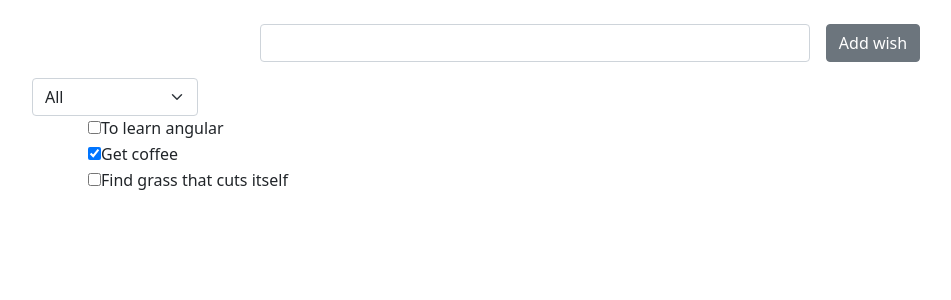
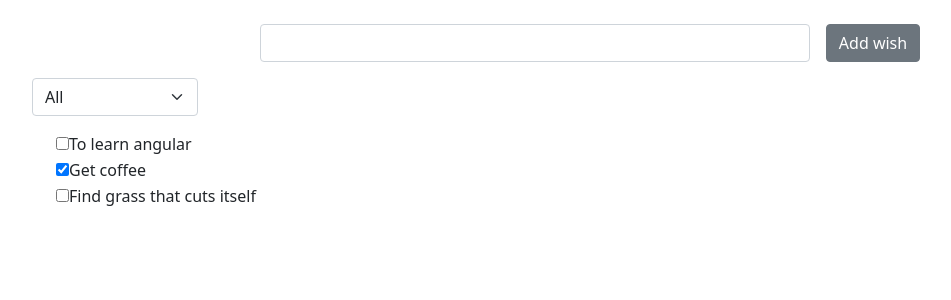
Before and after one commit to Leid04/wishlist, an Angular app: page / in a window 1280 px wide. Shown: the top 300 px of the page, without its empty margins (50-1001 px from the left). Built offline with nearby package versions, Linux system fonts and the light colour scheme.

Commit message:
new component and @input

```diff
--- a/src/app/app.component.html
+++ b/src/app/app.component.html
@@ -15,32 +15,14 @@
   </form>
   <div class="row mt-3">
     <div class="col-sm-2">
-      <select [(ngModel)]="listFilter" (ngModelChange)="filterChanged($event)" class="form-select">
+      <select [(ngModel)]="listFilter" class="form-select">
         <option value="0">All</option>
         <option value="1">Unfulfilled</option>
         <option value="2">Fulfiled</option>
       </select>
     </div>
   </div>
-  @if (visibleItems.length !== 0) {
-    <ul class="wish-list">
-      @for (item of visibleItems; track item.wishId; let idx = $index) {
-        <li>
-          <div class="form-check">
-              <label class="form-ckeck-label">
-                <input
-                  type="checkbox"
-                  class="checkbox"
-                  [checked] = "item.isComplete"
-                  [attr.data-index] = idx
-                  (click)="toggleItem(item)"
-                >{{item.wishText}}
-              </label>
-          </div>
-        </li>
-      }
-    </ul>
-  }@else {
-    <p>No items in the cart.</p>
-  }
+  <div class="row mt-3">
+    <wish-list [wishes]="visibleItems" />
+  </div>
 </div>
--- a/src/app/app.component.ts
+++ b/src/app/app.component.ts
@@ -2,11 +2,17 @@ import { Component } from '@angular/core';
 import { FormsModule} from '@angular/forms';
 import { RouterOutlet } from '@angular/router';
 import { WishItem } from '../shared/models/WishItem';
+import { WishListComponent } from './wish-list/wish-list.component';
 
+const filters = [
+  (item: WishItem) => item,
+  (item: WishItem) => !item.isComplete,
+  (item: WishItem) => item.isComplete,
+]
 @Component({
   selector: 'app-root',
   standalone: true,
-  imports: [RouterOutlet, FormsModule],
+  imports: [RouterOutlet, FormsModule, WishListComponent],
   templateUrl: './app.component.html',
   styleUrl: './app.component.css'
 })
@@ -19,24 +25,15 @@ export class AppComponent {
 
   title = 'wishlist';
   newWishText = '';
-  listFilter : string = '0';
-  visibleItems: WishItem[] = this.items;
+  listFilter : any = '0';
 
-  toggleItem(item : WishItem){ //Para ver todos los parametros del evento
-    item.isComplete = !item.isComplete;
-    alert(item);
+  get visibleItems() : WishItem[] {
+    return this.items.filter(filters[this.listFilter]);
   }
+
   addNewWish(){
     this.items.push(new WishItem(3, this.newWishText));
     this.newWishText='';
   }
 
-  filterChanged(value: any){
-    switch(value){
-      case '0': this.visibleItems = this.items; break;
-      case '1': this.visibleItems = this.items.filter(item => !item.isComplete); break;
-      case '2': this.visibleItems = this.items.filter(item => item.isComplete);  break;
-    }
-    alert(this.visibleItems);
-  }
 }
--- /dev/null
+++ b/src/app/wish-list/wish-list.component.css
@@ -0,0 +1,4 @@
+.wish-list{
+  list-style: none;
+  padding: 0;
+}
--- /dev/null
+++ b/src/app/wish-list/wish-list.component.html
@@ -0,0 +1,21 @@
+@if (wishes.length !== 0) {
+  <ul class="wish-list">
+    @for (item of wishes; track item.wishId; let idx = $index) {
+      <li>
+        <div class="form-check">
+            <label class="form-ckeck-label">
+              <input
+                type="checkbox"
+                class="checkbox"
+                [checked] = "item.isComplete"
+                [attr.data-index] = idx
+                (click)="toggleItem(item)"
+              >{{item.wishText}}
+            </label>
+        </div>
+      </li>
+    }
+  </ul>
+}@else {
+  <p>No items in the cart.</p>
+}
--- /dev/null
+++ b/src/app/wish-list/wish-list.component.ts
@@ -0,0 +1,18 @@
+import { Component, Input } from '@angular/core';
+import { WishItem } from '../../shared/models/WishItem';
+
+
+@Component({
+  selector: 'wish-list',
+  standalone: true,
+  imports: [],
+  templateUrl: './wish-list.component.html',
+  styleUrl: './wish-list.component.css'
+})
+export class WishListComponent {
+  @Input() wishes : WishItem[] = [];
+  toggleItem(item : WishItem){ //Para ver todos los parametros del evento
+    item.isComplete = !item.isComplete;
+    alert(item);
+  }
+}
```
Also changed, not shown: 1 other file (tests, documents, lock files or other folders).
